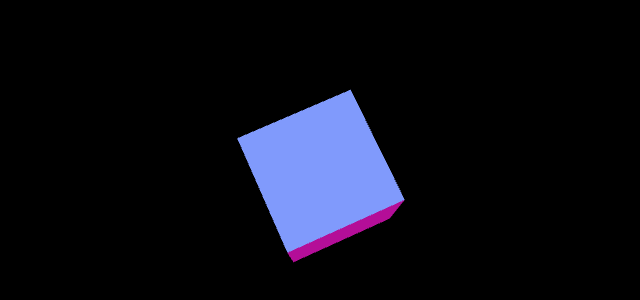
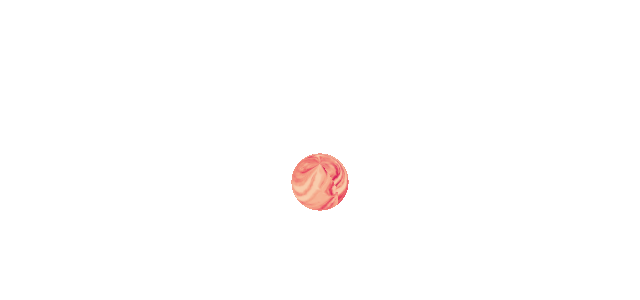
Before and after one commit to cerseig/BoilerPlateThreeJS, a website built with webpack: page app/index.html in a window 1280 px wide. Shown: the part 218-518 px from the top of the page, without its empty margins (320-960 px from the left). Built offline with nearby package versions, Linux system fonts and the light colour scheme.

Commit message:
Add kernal shape

```diff
--- a/app/index.css
+++ b/app/index.css
@@ -1,8 +1,9 @@
 html, body {
     margin: 0;
     padding: 0;
-
-    background: #000;
-
+    background: #FFF;
     font-family: sans-serif;
 }
+#main {
+  background: #FFF;
+}
--- a/app/index.js
+++ b/app/index.js
@@ -1,5 +1,6 @@
 import './index.css';
 
 import App from './scripts/App';
+import Sound from './scripts/Sound';
 
 window.app = new App();
--- a/app/scripts/App.js
+++ b/app/scripts/App.js
@@ -1,49 +1,60 @@
-// example import asset
-// import imgPath from './assets/img.jpg';
+import texture4 from '../sources/img/texture4.jpg';
 
 // TODO : add Dat.GUI
 // TODO : add Stats
+
+let width = window.innerWidth,
+    height = window.innerHeight
 
 export default class App {
 
     constructor() {
 
-        this.container = document.querySelector( '#main' );
-    	document.body.appendChild( this.container );
+      console.log(this);
+          // initialiser le moteur de rendu
+       this.renderer = new THREE.WebGLRenderer()
+       this.renderer.setSize(width, height)
+       document.getElementById('main').appendChild(this.renderer.domElement)
 
-        this.camera = new THREE.PerspectiveCamera( 70, window.innerWidth / window.innerHeight, 0.1, 10 );
-        this.camera.position.z = 1;
+       // initialiser la scène
+       this.scene = new THREE.Scene()
+       this.scene.background = new THREE.Color( 0xffffff );
 
-    	this.scene = new THREE.Scene();
+       //initialiser la caméra
+       this.camera = new THREE.PerspectiveCamera(70, width/height, 0.01, 2)
+       // placer la caméra
+       this.camera.position.z = 1
+       // ajouter la caméra à la scène
+       this.scene.add(this.camera)
 
-        let geometry = new THREE.BoxGeometry( 0.2, 0.2, 0.2 );
-	    let material = new THREE.MeshNormalMaterial();
-    	this.mesh = new THREE.Mesh( geometry, material );
-    	this.scene.add( this.mesh );
+       let kernel_shape = new THREE.SphereGeometry(0.05,50, 50)
+       let textureLoader = new THREE.TextureLoader();
+       let kernel_texture = textureLoader.load(texture4)
+       console.log(texture4);
+       let kernel_material = new THREE.MeshBasicMaterial({color: 0xF9CDAD, emissive: 0x000000, map: kernel_texture})
+       this.kernel = new THREE.Mesh( kernel_shape, kernel_material )
+       // ajouter l'objet à la scène
+       this.scene.add( this.kernel )
 
-    	this.renderer = new THREE.WebGLRenderer( { antialias: true } );
-    	this.renderer.setPixelRatio( window.devicePixelRatio );
-    	this.renderer.setSize( window.innerWidth, window.innerHeight );
-    	this.container.appendChild( this.renderer.domElement );
+       // initialiser la lumière directionnelle
+       this.directionalLight = new THREE.DirectionalLight(0xffffff, 1)
+       this.directionalLight.position.set( 200, 100, 200 )
+       // ajouter la lumière à la scène
+       this.scene.add( this.directionalLight )
 
-    	window.addEventListener('resize', this.onWindowResize.bind(this), false);
-        this.onWindowResize();
+       this.renderBind = this.render.bind(this);
+       this.renderBind();
 
         this.renderer.animate( this.render.bind(this) );
     }
 
     render() {
 
-        this.mesh.rotation.x += 0.01;
-        this.mesh.rotation.y += 0.02;
-
-    	this.renderer.render( this.scene, this.camera );
+      // requestAnimationFrame( this.renderBind )
+      this.kernel.rotation.x += 0.002
+      this.kernel.rotation.y += 0.005
+      // on fait le rendu de la scène
+      this.renderer.render( this.scene, this.camera )
     }
 
-    onWindowResize() {
-
-    	this.camera.aspect = window.innerWidth / window.innerHeight;
-    	this.camera.updateProjectionMatrix();
-    	this.renderer.setSize( window.innerWidth, window.innerHeight );
-    }
 }
--- a/package.json
+++ b/package.json
@@ -23,7 +23,7 @@
     "html-webpack-plugin": "^2.28.0",
     "raw-loader": "^0.5.1",
     "script-loader": "^0.7.0",
-    "uglify-js": "git://github.com/mishoo/UglifyJS2.git#harmony-v2.8.22",
+    "uglify-js": "v2.8.22",
     "uglifyjs-webpack-plugin": "^0.4.6",
     "webpack": "^2.7.0",
     "webpack-dev-server": "^2.4.5"
```
Also changed, not shown: app/index.html (+1 -0 lines), README.md, app/sources/img/pinkshade.jpg (added), app/sources/img/rouille.jpg (added), app/sources/img/texture1.jpg (added), app/sources/img/texture2.jpg (added), app/sources/img/texture4.jpg (added), app/sources/img/texture5.jpg (added), 2 other files.
